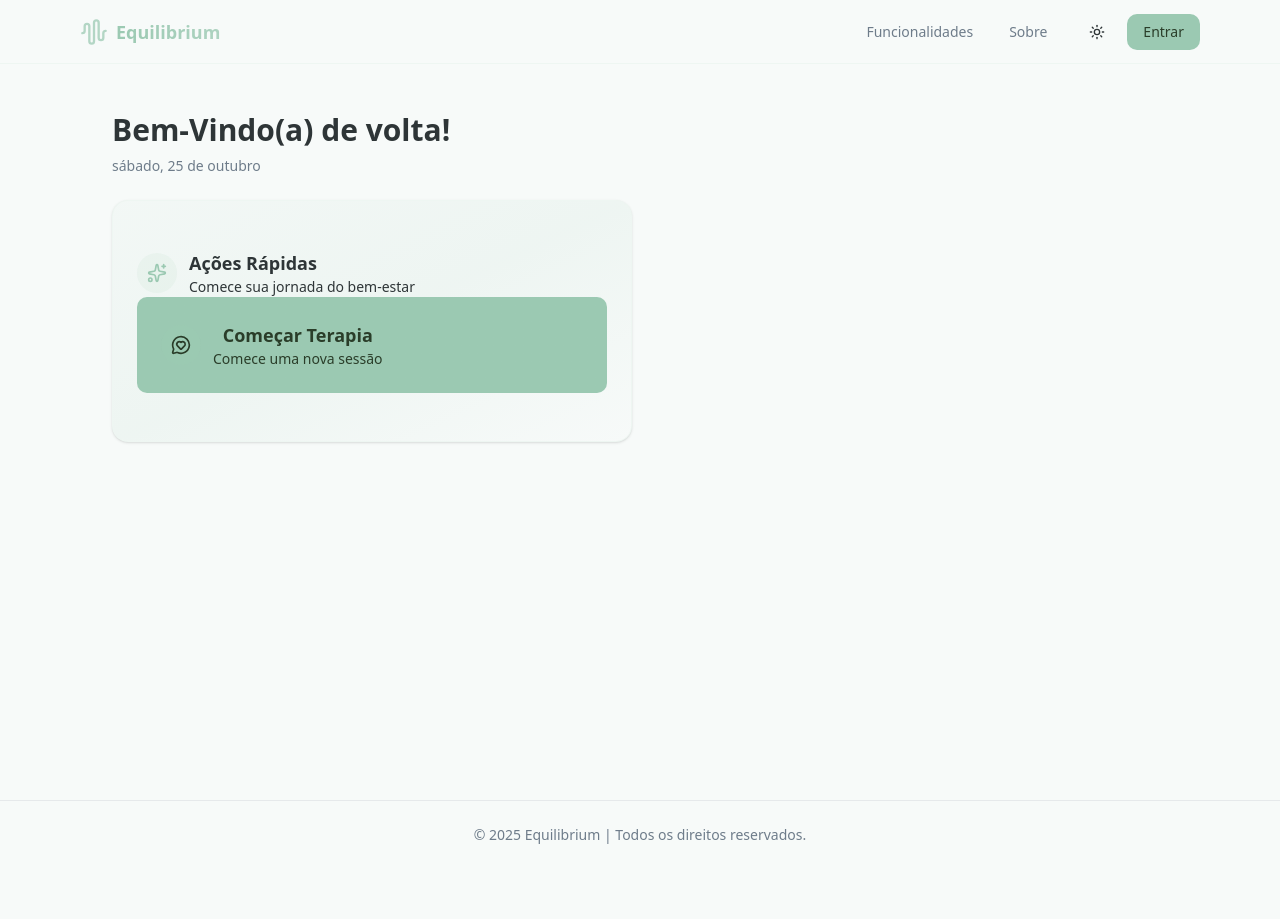
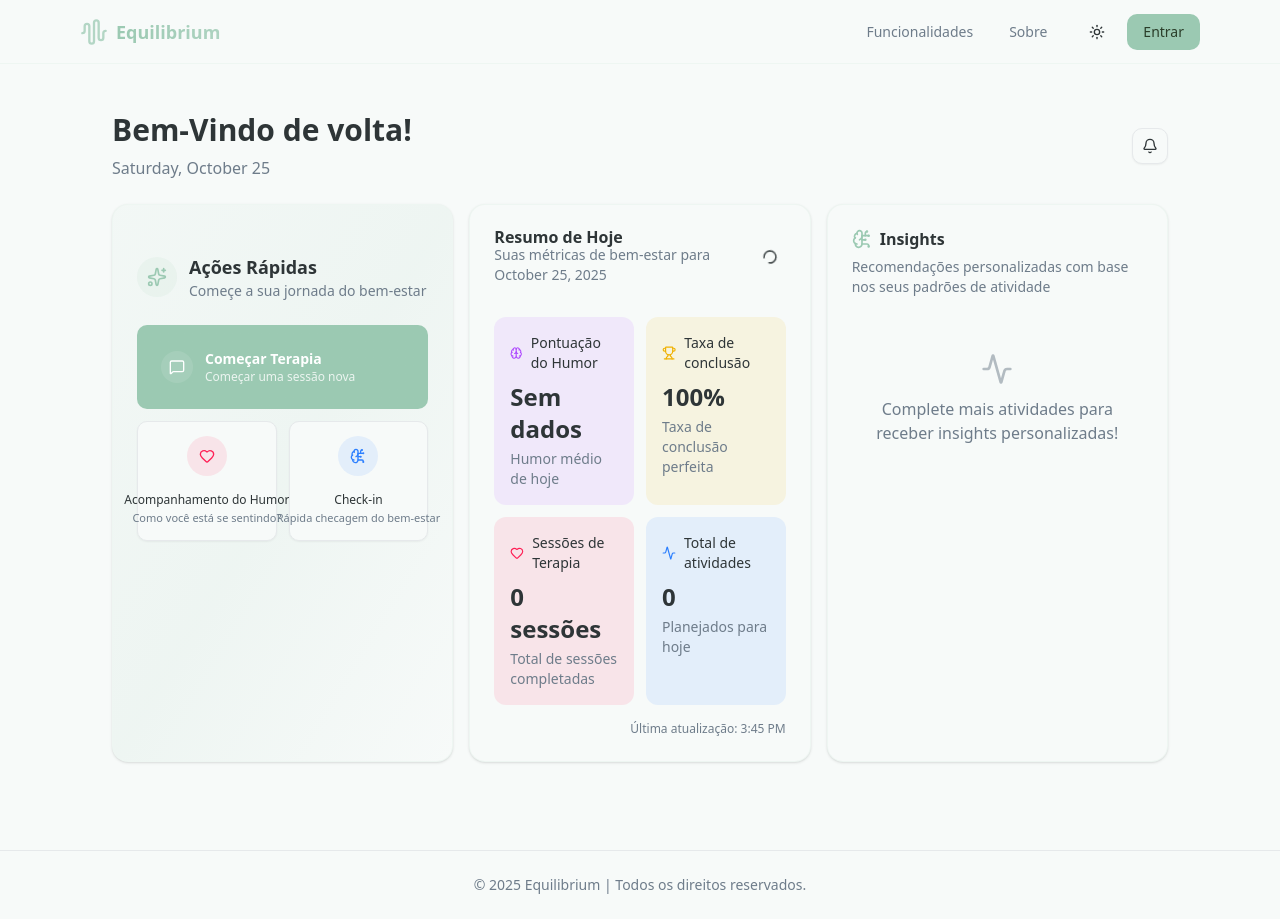
Before and after one commit to andreeeestor/Equilibrium, a Next.js app in the folder client/: page /dashboard in a window 1280 px wide. Before the commit the page ends 869 px from the top, so only its background shows below. Built offline with nearby package versions, Linux system fonts and the light colour scheme.

Commit message:
feat: cards on dashboard page

```diff
--- a/client/package.json
+++ b/client/package.json
@@ -14,6 +14,7 @@
     "@radix-ui/react-slot": "^1.2.3",
     "class-variance-authority": "^0.7.1",
     "clsx": "^2.1.1",
+    "date-fns": "^4.1.0",
     "framer-motion": "^12.23.24",
     "lucide-react": "^0.546.0",
     "next": "15.3.3",
--- a/client/src/app/dashboard/page.tsx
+++ b/client/src/app/dashboard/page.tsx
@@ -3,10 +3,64 @@
 import { Container } from "@/components/Container";
 import { useState, useEffect } from "react";
 import { motion } from "framer-motion";
-import { Card, CardContent } from "@/components/ui/card";
-import { ArrowRight, MessageCircleHeart, Sparkles } from "lucide-react";
+import {
+  Card,
+  CardContent,
+  CardDescription,
+  CardHeader,
+  CardTitle,
+} from "@/components/ui/card";
+import {
+  Activity,
+  ArrowRight,
+  Bell,
+  Brain,
+  BrainCircuit,
+  Heart,
+  Loader2,
+  MessageSquare,
+  Sparkles,
+  Trophy,
+} from "lucide-react";
 import { Button } from "@/components/ui/button";
 import { cn } from "@/lib/utils";
+import { format } from "date-fns";
+
+type ActivityLevel = "none" | "low" | "medium" | "high";
+
+interface DayActivity {
+  date: Date;
+  level: ActivityLevel;
+  activities: {
+    type: string;
+    name: string;
+    completed: boolean;
+    time?: string;
+  }[];
+}
+
+interface Activity {
+  id: string;
+  userId: string | null;
+  type: string;
+  name: string;
+  description: string | null;
+  timestamp: Date;
+  duration: number | null;
+  completed: boolean;
+  moodScore: number | null;
+  moodNote: string | null;
+  createdAt: Date;
+  updatedAt: Date;
+}
+
+interface DailyStats {
+  moodScore: number | null;
+  completionRate: number;
+  mindfulnessCount: number;
+  totalActivities: number;
+  lastUpdated: Date;
+}
 
 export default function Dashboard() {
   const [currentTime, setCurrentTime] = useState(new Date());
@@ -16,69 +70,279 @@ export default function Dashboard() {
     return () => clearInterval(timer);
   }, []);
 
+  const [insights, setInsights] = useState<
+    {
+      title: string;
+      description: string;
+      icon: any;
+      priority: "low" | "medium" | "high";
+    }[]
+  >([]);
+  const [dailyStats, setDailyStats] = useState<DailyStats>({
+    moodScore: null,
+    completionRate: 100,
+    mindfulnessCount: 0,
+    totalActivities: 0,
+    lastUpdated: new Date(),
+  });
+
+  const wellnessStats = [
+    {
+      title: "Pontuação do Humor",
+      value: dailyStats.moodScore ? `${dailyStats.moodScore}%` : "Sem dados",
+      icon: Brain,
+      color: "text-purple-500",
+      bgColor: "bg-purple-500/10",
+      description: "Humor médio de hoje",
+    },
+    {
+      title: "Taxa de conclusão",
+      value: "100%",
+      icon: Trophy,
+      color: "text-yellow-500",
+      bgColor: "bg-yellow-500/10",
+      description: "Taxa de conclusão perfeita",
+    },
+    {
+      title: "Sessões de Terapia",
+      value: `${dailyStats.mindfulnessCount} sessões`,
+      icon: Heart,
+      color: "text-rose-500",
+      bgColor: "bg-rose-500/10",
+      description: "Total de sessões completadas",
+    },
+    {
+      title: "Total de atividades",
+      value: dailyStats.totalActivities.toString(),
+      icon: Activity,
+      color: "text-blue-500",
+      bgColor: "bg-blue-500/10",
+      description: "Planejados para hoje",
+    },
+  ];
+
   return (
     <div className="min-h-screen bg-background p-8">
       <Container className="pt-20 pb-8 space-y-6">
-        <div className="flex flex-col gap-2">
+        <div className="flex justify-between items-center">
           <motion.div
             initial={{ opacity: 0, x: -20 }}
             animate={{ opacity: 1, x: 0 }}
-            transition={{ duration: 0.6 }}
-            className="flex flex-col gap-2"
+            className="space-y-2"
           >
-            <h1 className="text-3xl font-bold">Bem-Vindo(a) de volta!</h1>
-            <p className="text-muted-foreground text-sm">
-              {currentTime.toLocaleDateString("pt-BR", {
+            <h1 className="text-3xl font-bold text-foreground">
+              Bem-Vindo de volta!
+            </h1>
+            <p className="text-muted-foreground">
+              {currentTime.toLocaleDateString("en-US", {
                 weekday: "long",
                 month: "long",
                 day: "numeric",
               })}
             </p>
           </motion.div>
+          <div className="flex items-center gap-4">
+            <Button variant="outline" size="icon">
+              <Bell className="h-5 w-5" />
+            </Button>
+          </div>
         </div>
 
         <div className="space-y-6">
-          <div className="grid grid-cols-1 md:grid-cols-2 lg:grid-cols-2 gap-4">
+          <div className="grid grid-cols-1 md:grid-cols-2 lg:grid-cols-3 gap-4">
             <Card className="border-primary/10 relative overflow-hidden group">
               <div className="absolute inset-0 bg-linear-to-br from-primary/5 via-primary/10 to-transparent" />
               <CardContent className="p-6 relative">
+                <div className="space-y-6">
                   <div className="flex items-center gap-3">
-                  <div className="size-10 rounded-full bg-primary/10 flex items-center justify-center">
-                    <Sparkles className="size-5 text-primary" />
+                    <div className="w-10 h-10 rounded-full bg-primary/10 flex items-center justify-center">
+                      <Sparkles className="w-5 h-5 text-primary" />
                     </div>
                     <div>
                       <h3 className="font-semibold text-lg">Ações Rápidas</h3>
-                    <p className="text-sm">Comece sua jornada do bem-estar</p>
+                      <p className="text-sm text-muted-foreground">
+                        Começe a sua jornada do bem-estar
+                      </p>
                     </div>
                   </div>
 
                   <div className="grid gap-3">
                     <Button
-                    variant={"default"}
+                      variant="default"
                       className={cn(
                         "w-full justify-between items-center p-6 h-auto group/button",
                         "bg-linear-to-r from-primary/90 to-primary hover:from-primary hover:to-primary/90",
-                      "transitionn-all duration-200 group-hover:-translate-y-0.5"
+                        "transition-all duration-200 group-hover:-translate-y-0.5"
                       )}
+                      // onClick={handleStartTherapy}
                     >
                       <div className="flex items-center gap-3">
-                      <div className="size-10 rounded-full bg-primary/10 flex items-center justify-center">
-                        <MessageCircleHeart className="size-5" />
+                        <div className="w-8 h-8 rounded-full bg-white/10 flex items-center justify-center">
+                          <MessageSquare className="w-4 h-4 text-white" />
                         </div>
-                      <div>
-                        <h3 className="font-semibold text-lg">
+                        <div className="text-left">
+                          <div className="font-semibold text-white">
                             Começar Terapia
-                        </h3>
-                        <p className="text-sm">Comece uma nova sessão</p>
+                          </div>
+                          <div className="text-xs text-white/80">
+                            Começar uma sessão nova
+                          </div>
                         </div>
                       </div>
                       <div className="opacity-0 group-hover/button:opacity-100 transition-opacity">
-                      <ArrowRight className="size-5 text-white" />
+                        <ArrowRight className="w-5 h-5 text-white" />
+                      </div>
+                    </Button>
+
+                    <div className="grid grid-cols-2 gap-3">
+                      <Button
+                        variant="outline"
+                        className={cn(
+                          "flex flex-col h-[120px] px-4 py-3 group/mood hover:border-primary/50",
+                          "justify-center items-center text-center",
+                          "transition-all duration-200 group-hover:-translate-y-0.5"
+                        )}
+                        // onClick={() => setShowMoodModal(true)}
+                      >
+                        <div className="w-10 h-10 rounded-full bg-rose-500/10 flex items-center justify-center mb-2">
+                          <Heart className="w-5 h-5 text-rose-500" />
+                        </div>
+                        <div>
+                          <div className="font-medium text-xs">
+                            Acompanhamento do Humor
+                          </div>
+                          <div className="text-[11px] text-muted-foreground mt-0.5">
+                            Como você está se sentindo?
+                          </div>
+                        </div>
+                      </Button>
+
+                      <Button
+                        variant="outline"
+                        className={cn(
+                          "flex flex-col h-[120px] px-4 py-3 group/ai hover:border-primary/50",
+                          "justify-center items-center text-center",
+                          "transition-all duration-200 group-hover:-translate-y-0.5"
+                        )}
+                        // onClick={handleAICheckIn}
+                      >
+                        <div className="w-10 h-10 rounded-full bg-blue-500/10 flex items-center justify-center mb-2">
+                          <BrainCircuit className="w-5 h-5 text-blue-500" />
+                        </div>
+                        <div>
+                          <div className="font-medium text-xs">Check-in</div>
+                          <div className="text-[11px] text-muted-foreground mt-0.5">
+                            Rápida checagem do bem-estar
+                          </div>
                         </div>
                       </Button>
                     </div>
+                  </div>
+                </div>
               </CardContent>
             </Card>
+
+            {/* Today's Overview Card */}
+            <Card className="border-primary/10">
+              <CardHeader>
+                <div className="flex items-center justify-between">
+                  <div>
+                    <CardTitle>Resumo de Hoje</CardTitle>
+                    <CardDescription>
+                      Suas métricas de bem-estar para{" "}
+                      {format(new Date(), "MMMM d, yyyy")}
+                    </CardDescription>
+                  </div>
+                  <Button
+                    variant="ghost"
+                    size="icon"
+                    // onClick={fetchDailyStats}
+                    className="h-8 w-8"
+                  >
+                    <Loader2 className={cn("h-4 w-4", "animate-spin")} />
+                  </Button>
+                </div>
+              </CardHeader>
+              <CardContent>
+                <div className="grid grid-cols-2 gap-3">
+                  {wellnessStats.map((stat) => (
+                    <div
+                      key={stat.title}
+                      className={cn(
+                        "p-4 rounded-lg transition-all duration-200 hover:scale-[1.02]",
+                        stat.bgColor
+                      )}
+                    >
+                      <div className="flex items-center gap-2">
+                        <stat.icon className={cn("w-5 h-5", stat.color)} />
+                        <p className="text-sm font-medium">{stat.title}</p>
+                      </div>
+                      <p className="text-2xl font-bold mt-2">{stat.value}</p>
+                      <p className="text-sm text-muted-foreground mt-1">
+                        {stat.description}
+                      </p>
+                    </div>
+                  ))}
+                </div>
+                <div className="mt-4 text-xs text-muted-foreground text-right">
+                  Última atualização: {format(dailyStats.lastUpdated, "h:mm a")}
+                </div>
+              </CardContent>
+            </Card>
+
+            <Card className="border-primary/10">
+              <CardHeader>
+                <CardTitle className="flex items-center gap-2">
+                  <BrainCircuit className="w-5 h-5 text-primary" />
+                  Insights
+                </CardTitle>
+                <CardDescription>
+                  Recomendações personalizadas com base nos seus padrões de
+                  atividade
+                </CardDescription>
+              </CardHeader>
+              <CardContent>
+                <div className="space-y-4">
+                  {insights.length > 0 ? (
+                    insights.map((insight, index) => (
+                      <div
+                        key={index}
+                        className={cn(
+                          "p-4 rounded-lg space-y-2 transition-all hover:scale-[1.02]",
+                          insight.priority === "high"
+                            ? "bg-primary/10"
+                            : insight.priority === "medium"
+                            ? "bg-primary/5"
+                            : "bg-muted"
+                        )}
+                      >
+                        <div className="flex items-center gap-2">
+                          <insight.icon className="w-5 h-5 text-primary" />
+                          <p className="font-medium">{insight.title}</p>
+                        </div>
+                        <p className="text-sm text-muted-foreground">
+                          {insight.description}
+                        </p>
+                      </div>
+                    ))
+                  ) : (
+                    <div className="text-center text-muted-foreground py-8">
+                      <Activity className="w-8 h-8 mx-auto mb-3 opacity-50" />
+                      <p>
+                        Complete mais atividades para receber insights
+                        personalizadas!
+                      </p>
+                    </div>
+                  )}
+                </div>
+              </CardContent>
+            </Card>
+          </div>
+
+          <div className="grid grid-cols-1 lg:grid-cols-3 gap-6">
+            <div className="lg:col-span-3 space-y-6">
+              {/* <AnxietyGames onGamePlayed={handleGamePlayed} /> */}
+            </div>
           </div>
         </div>
       </Container>
```
Also changed, not shown: 1 other file (tests, documents, lock files or other folders). Lines whose indentation alone changed are shown as unchanged.
